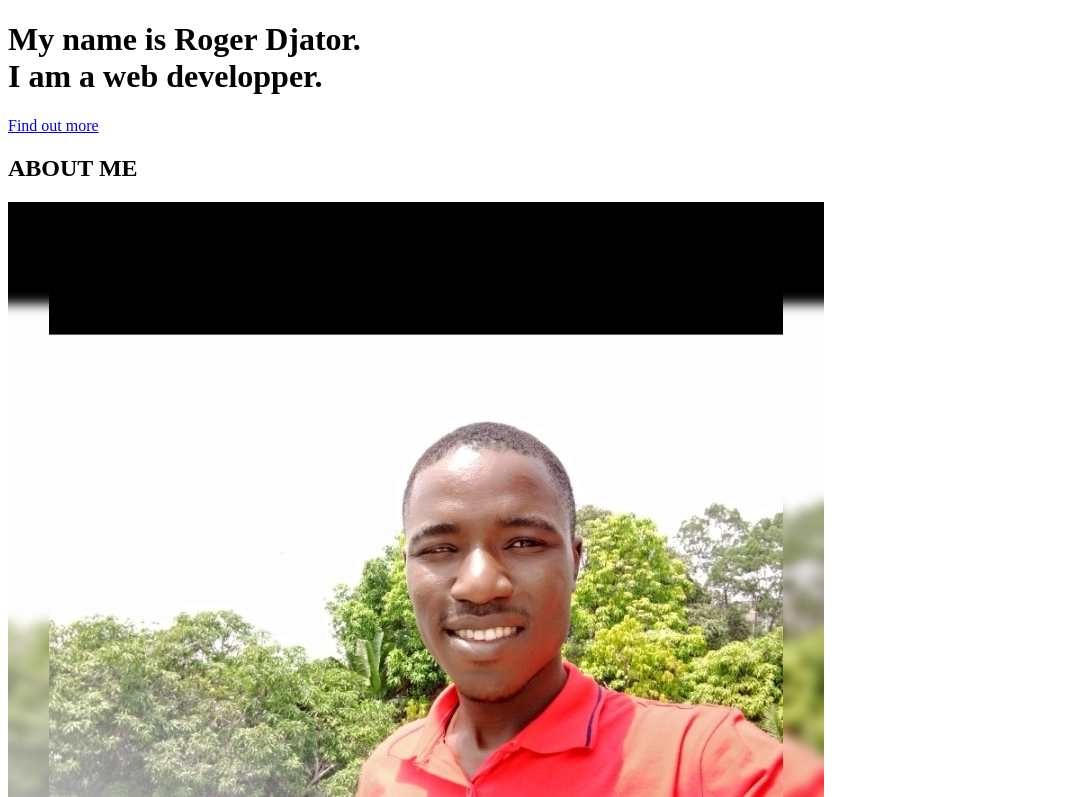
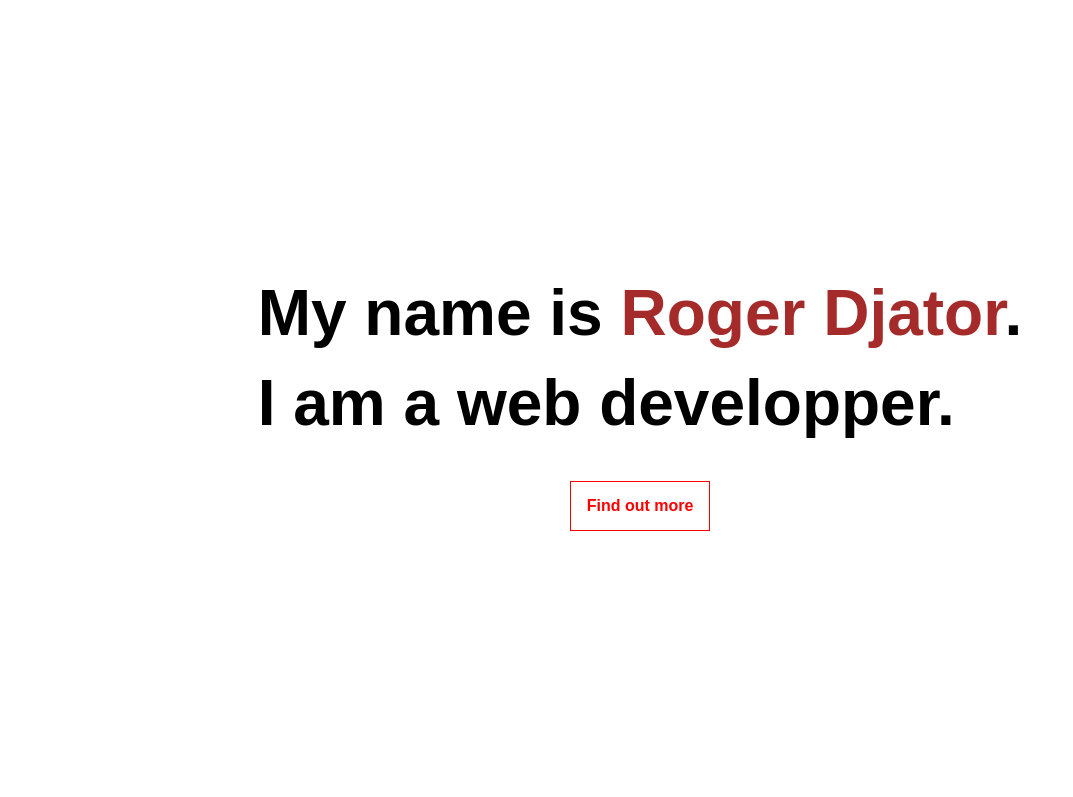
Before and after one commit to waytop/waytop.github.io, a plain HTML site: page index.html in a window 1280 px wide. Shown: the top 797 px of the page, without its empty margins (0-1073 px from the left). Drawn offline with Linux system fonts and the light colour scheme.

Commit message:
added style

```diff
--- a/index.html
+++ b/index.html
@@ -2,18 +2,21 @@
 <html>
     <head>
         <title>My Awesome Portfolio</title>
+        <link rel="stylesheet" href="reset.css">
+        <link rel="stylesheet" href="style.css">
+        <meta name="viewport" content="width="device-width, initial-scale=1">
     </head>
     <body>
         <header>
-            <h1>My name is <span>Roger Djator</span>.<br>
+            <h1>My name is <span class="heading-highlight">Roger Djator</span>.<br>
                 I am a web developper.
                 </h1>
-                <a href="#">Find out more</a>
+                <a href="#" class="button">Find out more</a>
         </header>
         <main>
             <section>
-                <h2>ABOUT ME</h2>
-                <img src="ro.jpg" alt="a portrait of a black man in a red shirt smiling at camera">
+                <h2 class="about">ABOUT ME</h2>
+                <img src="ro.jpg" alt="a portrait of a black man in a red shirt smiling at camera" class="about-img">
                 <p>
                     Lorem ipsum, dolor sit amet consectetur adipisicing elit. Recusandae consequatur velit voluptatum maxime esse vel libero repellat hic porro, nulla error excepturi, quae consequuntur a tempore mollitia dolor itaque? Ut!
                 </p>
--- /dev/null
+++ b/reset.css
@@ -0,0 +1,48 @@
+/* http://meyerweb.com/eric/tools/css/reset/
+   v2.0 | 20110126
+   License: none (public domain)
+*/
+
+html, body, div, span, applet, object, iframe,
+h1, h2, h3, h4, h5, h6, p, blockquote, pre,
+a, abbr, acronym, address, big, cite, code,
+del, dfn, em, img, ins, kbd, q, s, samp,
+small, strike, strong, sub, sup, tt, var,
+b, u, i, center,
+dl, dt, dd, ol, ul, li,
+fieldset, form, label, legend,
+table, caption, tbody, tfoot, thead, tr, th, td,
+article, aside, canvas, details, embed,
+figure, figcaption, footer, header, hgroup,
+menu, nav, output, ruby, section, summary,
+time, mark, audio, video {
+	margin: 0;
+	padding: 0;
+	border: 0;
+	font-size: 100%;
+	font: inherit;
+	vertical-align: baseline;
+}
+/* HTML5 display-role reset for older browsers */
+article, aside, details, figcaption, figure,
+footer, header, hgroup, menu, nav, section {
+	display: block;
+}
+body {
+	line-height: 1;
+}
+ol, ul {
+	list-style: none;
+}
+blockquote, q {
+	quotes: none;
+}
+blockquote:before, blockquote:after,
+q:before, q:after {
+	content: '';
+	content: none;
+}
+table {
+	border-collapse: collapse;
+	border-spacing: 0;
+}
--- /dev/null
+++ b/style.css
@@ -0,0 +1,69 @@
+:root {
+    --primary: #0595cd;
+    --spacing: 4rem;
+}
+
+body {
+    font-family: arial, helvetica, sans-serif;
+}
+
+header {
+    height: 100vh;
+    display: flex;
+    flex-direction: column;
+    align-items: center;
+    justify-content: center;
+    padding: 2rem;
+}
+
+html {
+    box-sizing: border-box;
+  }
+  *, *:before, *:after {
+    box-sizing: inherit;
+  }
+
+h1 {
+    margin-bottom: 2rem;
+    font-size: clamp(2rem, 5vw, 6rem);
+    font-weight: bold;
+    line-height: 1.4em;
+}
+
+.heading-highlight {
+    color: brown;
+}
+
+.button {
+    border: 1px solid red;
+    padding: 1rem;
+    font-weight: bold;
+    color: red;
+    text-decoration: none;
+}
+
+.about {
+    padding: var(--spacing);
+    color: white;
+    background-color: var(--primary);
+}
+
+h2 {
+    margin-bottom: var(spacing);
+    text-align: center;
+    font-size: 3vw;
+    font-weight: bold;
+    text-transform: uppercase;
+}
+
+.about-img {
+    max-width: 350px;
+    margin-bottom: 1em;
+
+}
+
+p {
+    margin-bottom: 1em;
+    font-size: 1rem;
+    line-height: 1.4rem;
+}
```
